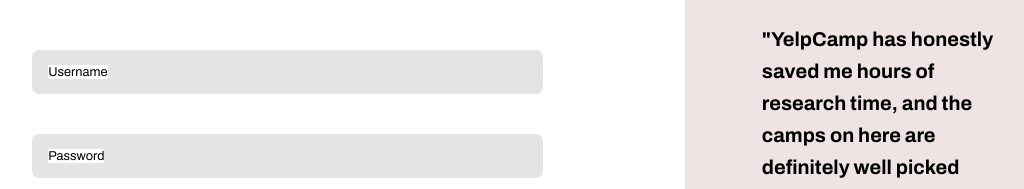
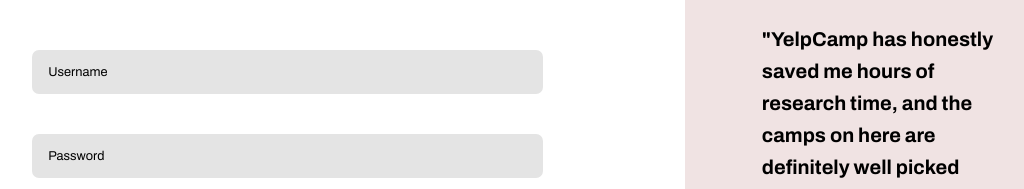
Before and after one commit to rambey-coder/YelpCamp, a React (Create React App) app: page /Login-page in a window 1280 px wide. Shown: the part 255-444 px from the top of the page, without its empty margins (83-1107 px from the left). Built offline with nearby package versions, Linux system fonts and the light colour scheme.

Commit message:
input adjusted

```diff
--- a/src/pages/Login.css
+++ b/src/pages/Login.css
@@ -101,11 +101,11 @@ div > span > p {
     background-color: #fff;
 }
 
-.user:valid + .label {
+/* .user:valid + .label {
     top: 50%;
     z-index: 1;
     background-color: #fff;
-}
+} */
 
 
 .label {
```
